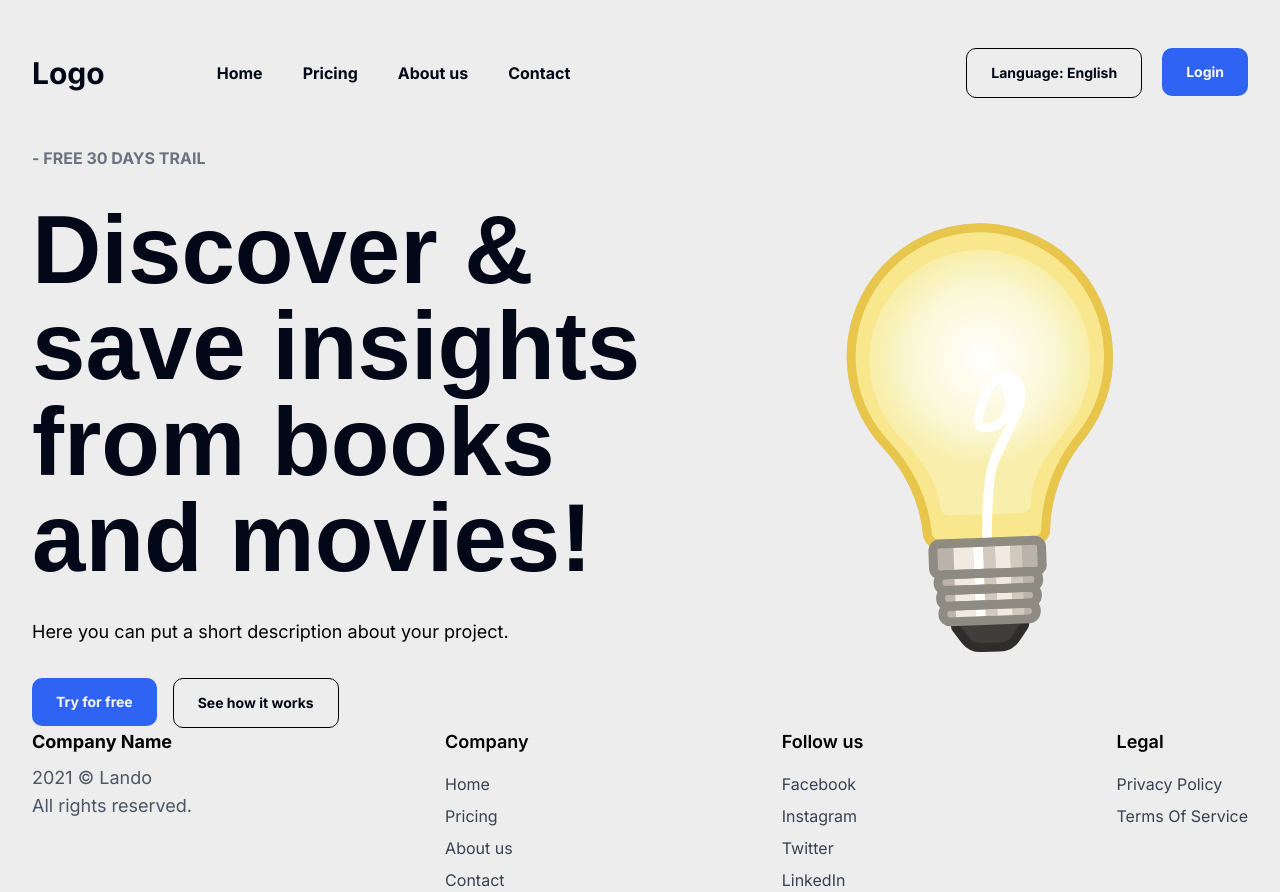
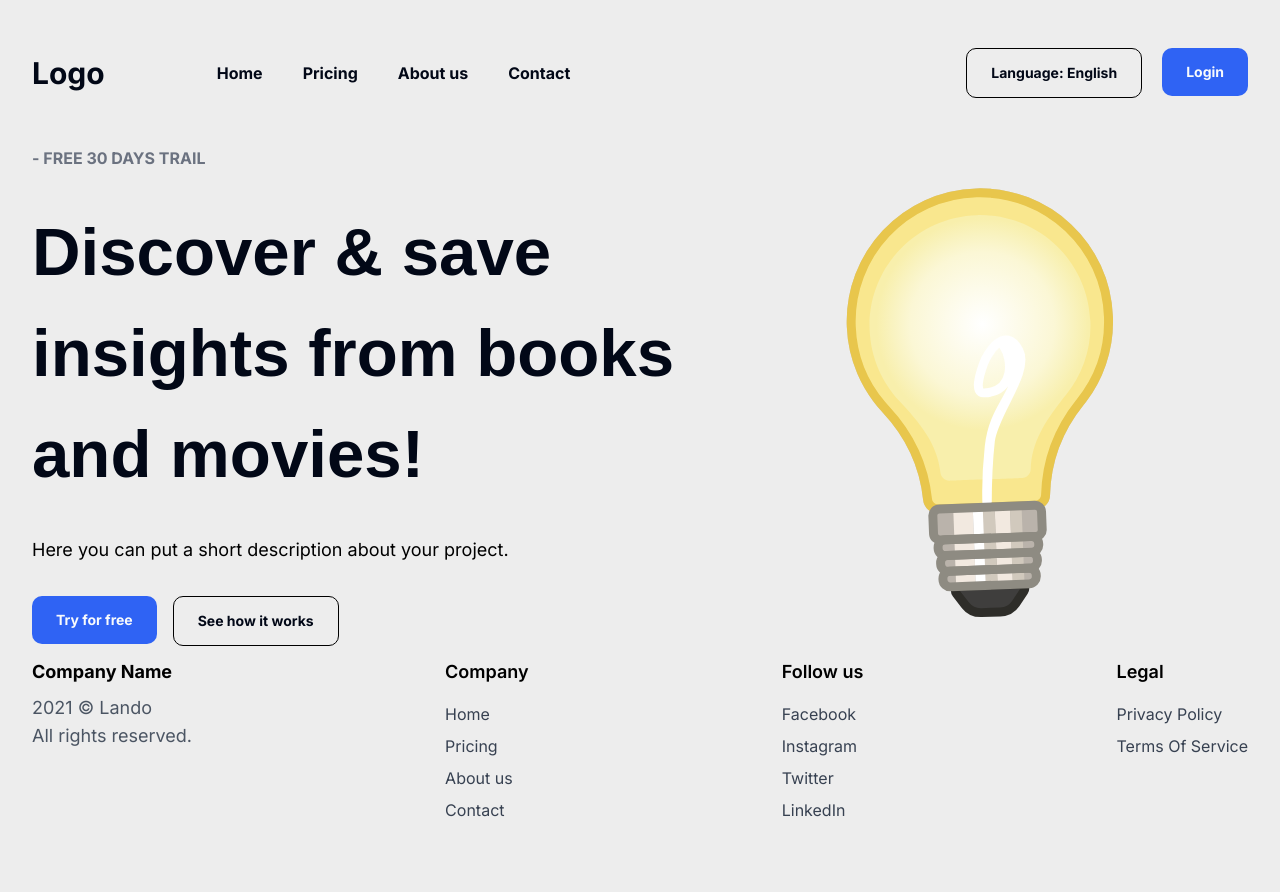
Before and after one commit to ErikOnd/dailyInsight, a Next.js app: page /home in a window 1280 px wide. After the commit the page ends 822 px from the top, so only its background shows below. Built offline with nearby package versions, Linux system fonts and the light colour scheme; no server answers.

Commit message:
fluid font sizes for headlines

```diff
--- a/src/components/ui/headline.tsx
+++ b/src/components/ui/headline.tsx
@@ -1,25 +1,15 @@
 import React from "react";
 
 type HeadlineProps = {
-    as?: "h1" | "h2" | "h3" | "h4" | "h5" | "h6";
-    className?: string;
-    children: React.ReactNode;
-};
-
-const fontSizeMap = {
-	h1: "text-5xl md:text-6xl lg:text-7xl xl:text-8xl",
-	h2: "text-4xl md:text-5xl lg:text-6xl",
-	h3: "text-3xl md:text-4xl lg:text-5xl",
-	h4: "text-2xl md:text-3xl lg:text-4xl",
-	h5: "text-xl md:text-2xl lg:text-3xl",
-	h6: "text-lg md:text-xl lg:text-2xl",
+	as?: "h1" | "h2" | "h3" | "h4" | "h5" | "h6";
+	className?: string;
+	children: React.ReactNode;
 };
 
 const Headline = (props: HeadlineProps) => {
 	const { as: Tag = "h2", className = "", children } = props;
-	const fontSizeClass = fontSizeMap[Tag];
 
-	return <Tag className={`${fontSizeClass} font-poppins font-black ${className}`}>{children}</Tag>;
+	return <Tag className={`font-poppins font-black ${className}`}>{children}</Tag>;
 };
 
 export default Headline;
--- a/src/styles/globals.css
+++ b/src/styles/globals.css
@@ -29,7 +29,42 @@
         --chart-3: 197 37% 24%;
         --chart-4: 43 74% 66%;
         --chart-5: 27 87% 67%;
+
+        /*headlines*/
+        --h1-size: clamp(2rem, 4vw + 1rem, 5rem);
+        --h2-size: clamp(1.5rem, 3.5vw + 0.75rem, 4rem);
+        --h3-size: clamp(1.25rem, 3vw + 0.5rem, 3rem);
+        --h4-size: clamp(1rem, 2.5vw + 0.25rem, 2.5rem);
+        --h5-size: clamp(0.875rem, 2vw, 2rem);
+        --h6-size: clamp(0.75rem, 1.5vw, 1.5rem);
     }
+
+
+    /*headings */
+    h1 {
+        font-size: var(--h1-size);
+    }
+
+    h2 {
+        font-size: var(--h2-size);
+    }
+
+    h3 {
+        font-size: var(--h3-size);
+    }
+
+    h4 {
+        font-size: var(--h4-size);
+    }
+
+    h5 {
+        font-size: var(--h5-size);
+    }
+
+    h6 {
+        font-size: var(--h6-size);
+    }
+    /*end of section*/
 }
 
 @layer base {
```
